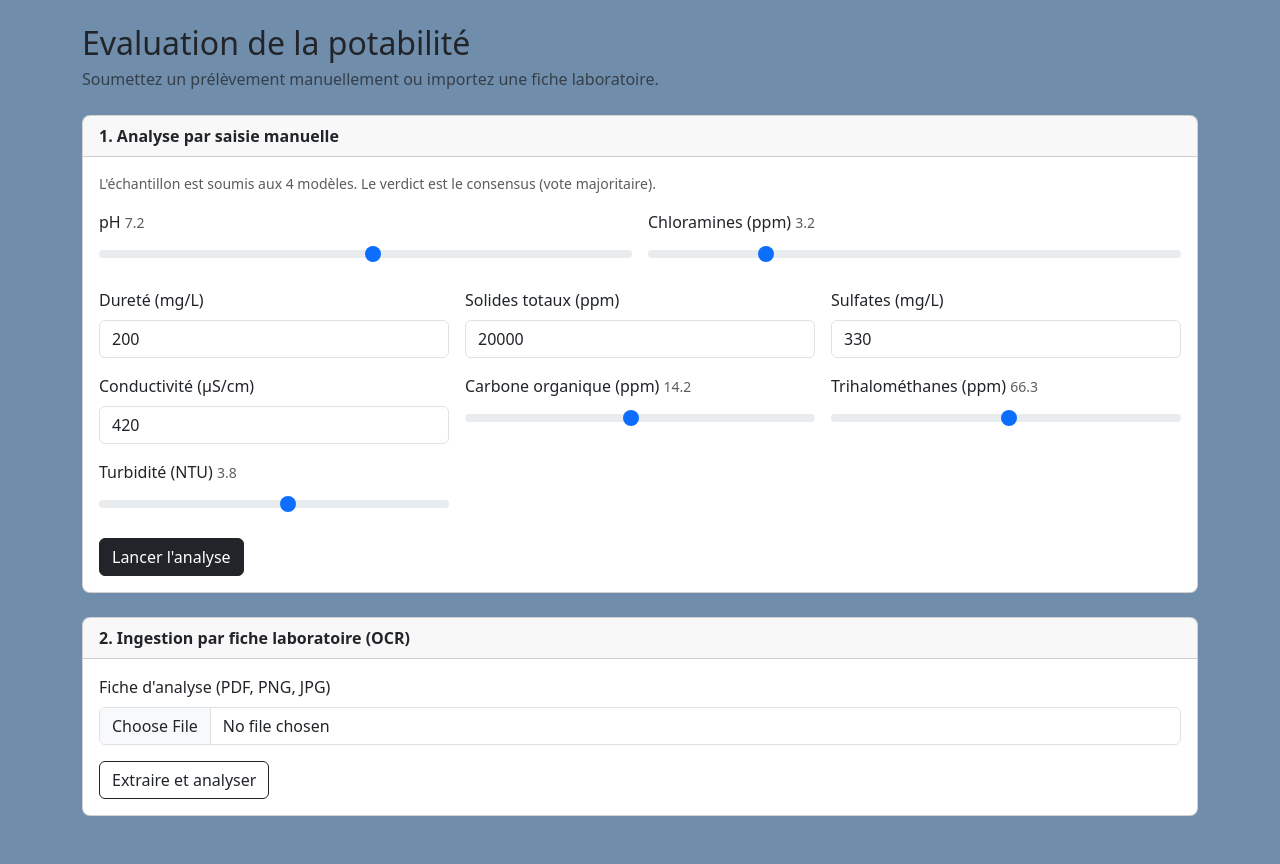
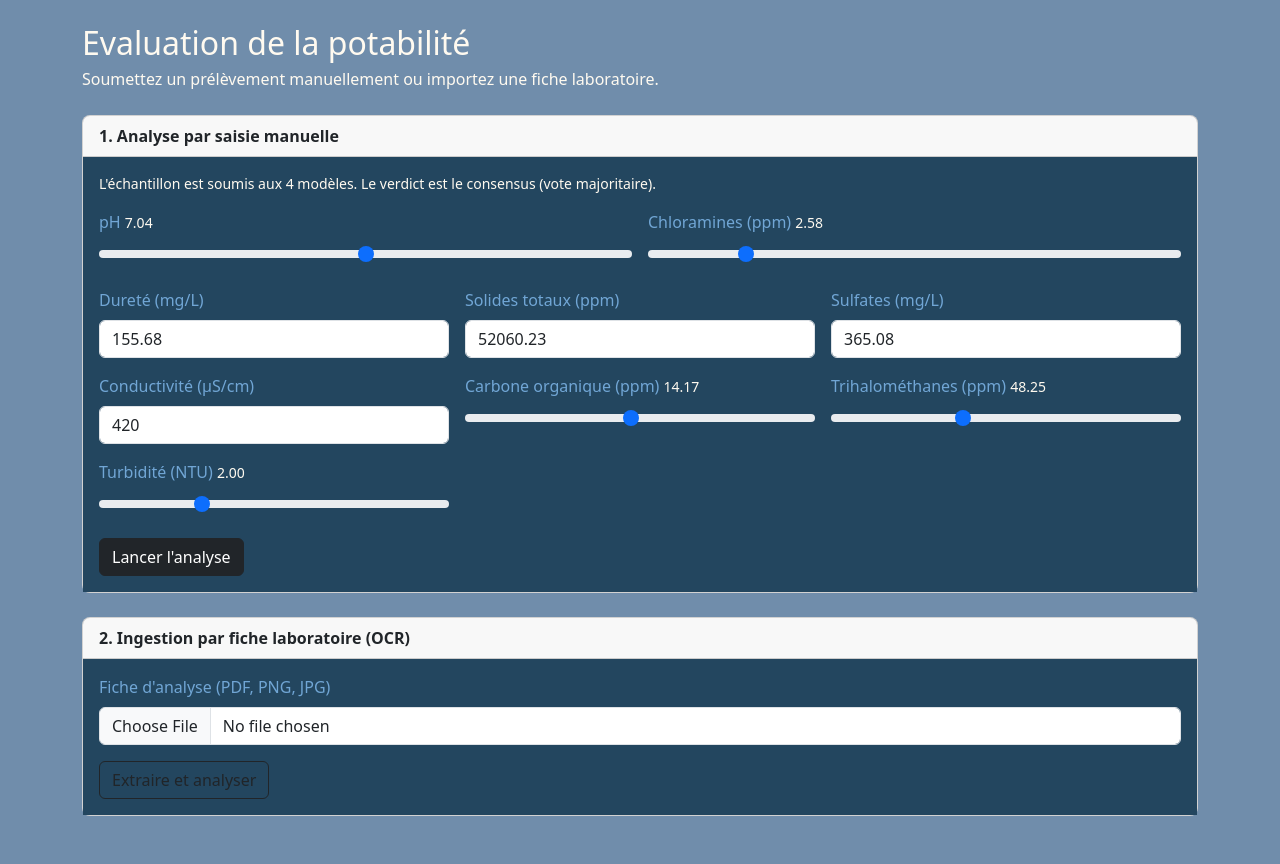
Before and after one commit to bruno-coulet/drink_safe, a Flask app: page /client/ in a window 1280 px wide. Shown: the part 52-916 px from the top of the page. Run offline with Flask 3, Linux system fonts and the light colour scheme; the visitor is signed in with stand-in values (Sample User, id 1).

Commit message:
fix: equilibrage du train

```diff
--- a/front/app.py
+++ b/front/app.py
@@ -42,4 +42,4 @@ def create_app() -> Flask:
 if __name__ == "__main__":
     app = create_app()
     port = int(os.getenv("FLASK_PORT", 5001))
-    app.run(host="0.0.0.0", port=port, debug=False)
+    app.run(host="0.0.0.0", port=port, debug=True)
--- a/front/static/css/main.css
+++ b/front/static/css/main.css
@@ -12,6 +12,23 @@ body {
 .card {
     border-radius: 0.5rem;
 }
+
+.card-body {
+    background-color: #23465f;
+}
+
+.text-muted{
+/* color: #c8c8c8!important; */
+color: floralwhite!important;
+}
+
+h2.mb-1{
+    color: floralwhite;
+}
+.form-label{
+color: #71a6d5;
+}
+
 
 .font-monospace {
     font-size: 0.82rem;
--- a/front/templates/client/dashboard.html
+++ b/front/templates/client/dashboard.html
@@ -19,39 +19,39 @@
                 <div class="col-md-6">
                     <label class="form-label">pH
                         <span class="text-muted small" id="ph-val">
-                            {{ form_values.ph if form_values else '7.2' }}
+                            {{ form_values.ph if form_values else '7.04' }}
                         </span>
                     </label>
                     <input type="range" class="form-range" name="ph"
                            min="0" max="14" step="0.1"
-                           value="{{ form_values.ph if form_values else '7.2' }}"
+                           value="{{ form_values.ph if form_values else '7.04' }}"
                            oninput="document.getElementById('ph-val').textContent = this.value">
                 </div>
                 <div class="col-md-6">
                     <label class="form-label">Chloramines (ppm)
                         <span class="text-muted small" id="chlor-val">
-                            {{ form_values.chloramines if form_values else '3.2' }}
+                            {{ form_values.chloramines if form_values else '2.58' }}
                         </span>
                     </label>
                     <input type="range" class="form-range" name="chloramines"
                            min="0" max="15" step="0.1"
-                           value="{{ form_values.chloramines if form_values else '3.2' }}"
+                           value="{{ form_values.chloramines if form_values else '2.58' }}"
                            oninput="document.getElementById('chlor-val').textContent = this.value">
                 </div>
                 <div class="col-md-4">
                     <label class="form-label">Dureté (mg/L)</label>
                     <input type="number" class="form-control" name="hardness" step="1"
-                           value="{{ form_values.hardness if form_values else '200' }}">
+                           value="{{ form_values.hardness if form_values else '155.68' }}">
                 </div>
                 <div class="col-md-4">
                     <label class="form-label">Solides totaux (ppm)</label>
                     <input type="number" class="form-control" name="solids" step="100"
-                           value="{{ form_values.solids if form_values else '20000' }}">
+                           value="{{ form_values.solids if form_values else '52060.23' }}">
                 </div>
                 <div class="col-md-4">
                     <label class="form-label">Sulfates (mg/L)</label>
                     <input type="number" class="form-control" name="sulfate" step="1"
-                           value="{{ form_values.sulfate if form_values else '330' }}">
+                           value="{{ form_values.sulfate if form_values else '365.08' }}">
                 </div>
                 <div class="col-md-4">
                     <label class="form-label">Conductivité (μS/cm)</label>
@@ -61,34 +61,34 @@
                 <div class="col-md-4">
                     <label class="form-label">Carbone organique (ppm)
                         <span class="text-muted small" id="cot-val">
-                            {{ form_values.organic_carbon if form_values else '14.2' }}
+                            {{ form_values.organic_carbon if form_values else '14.17' }}
                         </span>
                     </label>
                     <input type="range" class="form-range" name="organic_carbon"
                            min="0" max="30" step="0.1"
-                           value="{{ form_values.organic_carbon if form_values else '14.2' }}"
+                           value="{{ form_values.organic_carbon if form_values else '14.17' }}"
                            oninput="document.getElementById('cot-val').textContent = this.value">
                 </div>
                 <div class="col-md-4">
                     <label class="form-label">Trihalométhanes (ppm)
                         <span class="text-muted small" id="thm-val">
-                            {{ form_values.trihalomethanes if form_values else '66.3' }}
+                            {{ form_values.trihalomethanes if form_values else '48.25' }}
                         </span>
                     </label>
                     <input type="range" class="form-range" name="trihalomethanes"
                            min="0" max="130" step="0.1"
-                           value="{{ form_values.trihalomethanes if form_values else '66.3' }}"
+                           value="{{ form_values.trihalomethanes if form_values else '48.25' }}"
                            oninput="document.getElementById('thm-val').textContent = this.value">
                 </div>
                 <div class="col-md-4">
                     <label class="form-label">Turbidité (NTU)
                         <span class="text-muted small" id="turb-val">
-                            {{ form_values.turbidity if form_values else '3.8' }}
+                            {{ form_values.turbidity if form_values else '2.00' }}
                         </span>
                     </label>
                     <input type="range" class="form-range" name="turbidity"
                            min="0" max="7" step="0.1"
-                           value="{{ form_values.turbidity if form_values else '3.8' }}"
+                           value="{{ form_values.turbidity if form_values else '2.00' }}"
                            oninput="document.getElementById('turb-val').textContent = this.value">
                 </div>
             </div>
--- a/src/models.py
+++ b/src/models.py
@@ -29,12 +29,14 @@ def get_models() -> dict[str, Any]:
         "LogisticRegression": Pipeline([
             ("scaler", StandardScaler()),
             ("model", LogisticRegression(
+                class_weight='balanced',
                 max_iter=1000,
                 random_state=RANDOM_STATE
             )),
         ]),
 
         "RandomForestClassifier": RandomForestClassifier(
+            class_weight='balanced',
             n_estimators=200,
             max_depth=10,
             min_samples_split=5,
@@ -56,7 +58,9 @@ def get_models() -> dict[str, Any]:
             ("scaler", StandardScaler()),
             ("model", MLPClassifier(
                 hidden_layer_sizes=(100, 50),
-                max_iter=500,
+                max_iter=1500,
+                early_stopping=True,
+                n_iter_no_change=15,
                 activation="relu",
                 solver="adam",
                 random_state=RANDOM_STATE
```
Also changed, not shown: README.md.
